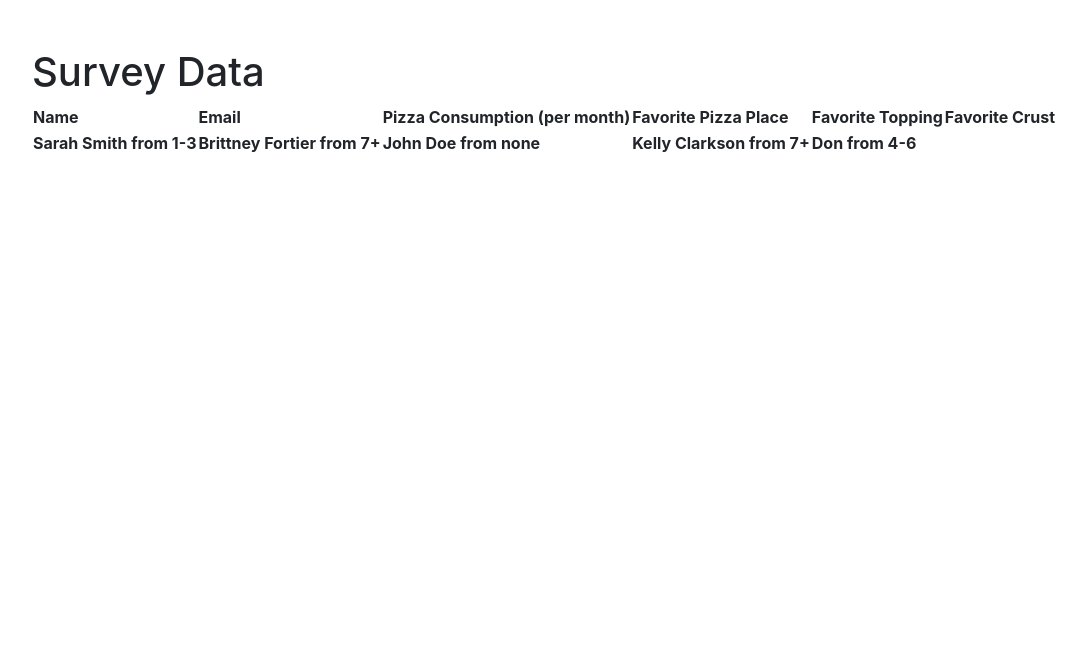
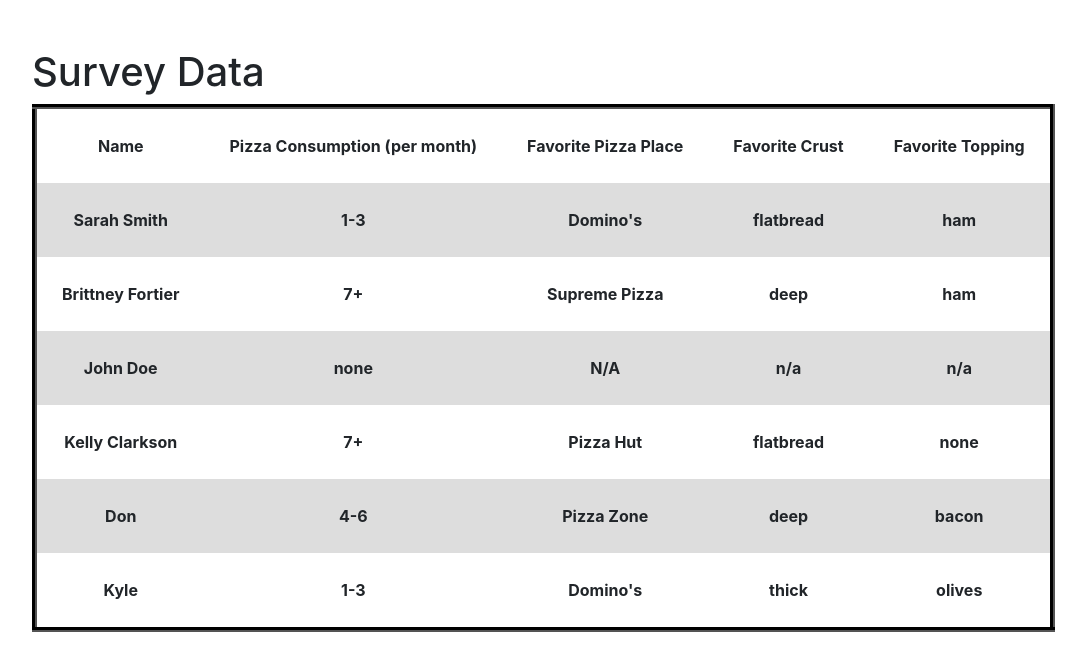
Before and after one commit to blfortier/cs50, a Flask app: page /sheet in a window 1280 px wide. Shown: the part 60-731 px from the top of the page, without its empty margins (16-1102 px from the left). Run offline with Flask 2, Linux system fonts and the light colour scheme; lists and menus that the app fills with data are empty; some libraries are stand-ins or nearby versions.

Commit message:
Formatted the table containing data from the survey

```diff
--- a/pset7/survey/application.py
+++ b/pset7/survey/application.py
@@ -35,7 +35,6 @@
 @app.route("/form", methods=["POST"])
 def post_form():
     name = request.form.get("name")
-    email = request.form.get("email")
     pizza_consume = request.form.get("pizza_consumption")
     pizza_place = request.form.get("pizza_place")
     topping = request.form.get("topping")
--- a/pset7/survey/static/styles.css
+++ b/pset7/survey/static/styles.css
@@ -2,7 +2,7 @@
     margin-bottom: 100px;
 }
 
-.form-border {
+.page-border {
     border: 5px outset black;
     padding: 25px;
 }
@@ -19,3 +19,11 @@
 .radio-align {
     text-align: left;
 }
+
+th {
+    padding: 25px;
+}
+
+tr:nth-child(even) {
+  background-color: #dddddd;
+}
--- a/pset7/survey/survey.csv
+++ b/pset7/survey/survey.csv
@@ -3,3 +3,4 @@
 John Doe,none,N/A,n/a,n/a
 Kelly Clarkson,7+,Pizza Hut,flatbread,none
 Don,4-6,Pizza Zone,deep,bacon,
+Kyle,1-3,Domino's,thick,olives,
--- a/pset7/survey/templates/sheet.html
+++ b/pset7/survey/templates/sheet.html
@@ -3,31 +3,27 @@
 {% block main %}
 
        <h1>Survey Data</h1>
-   <!-- <ul>
-        {% for user in users %}
-            <li>{{ user[0] }} from {{ user[1] }}</li>
-        {% endfor %}
-    </ul>
--->
 
-
-
-    <table>
-        <tr>
+<div>
+    <table class = "page-border" style = "text-align: center;">
+        <tr style = "text-align: center;">
             <th>Name</th>
-            <th>Email</th>
             <th>Pizza Consumption (per month)</th>
             <th>Favorite Pizza Place</th>
+            <th>Favorite Crust</th>
             <th>Favorite Topping</th>
-            <th>Favorite Crust</th>
         </tr>
-        <tr>
-            {% for user in users %}
-            <th>{{ user[0] }} from {{ user[1] }}</th>
-             {% endfor %}
+        {% for user in users %}
+        <tr style = "text-align: center; ">
+            <th>{{ user[0] }}</th>
+            <th>{{ user[1] }}</th>
+            <th>{{ user[2] }}</th>
+            <th>{{ user[3] }}</th>
+            <th>{{ user[4] }}</th>
         </tr>
+        {% endfor %}
     </table>
-
+</div>
 
 
 
```
Also changed, not shown: pset7/survey/templates/form.html (+7 -7 lines).
